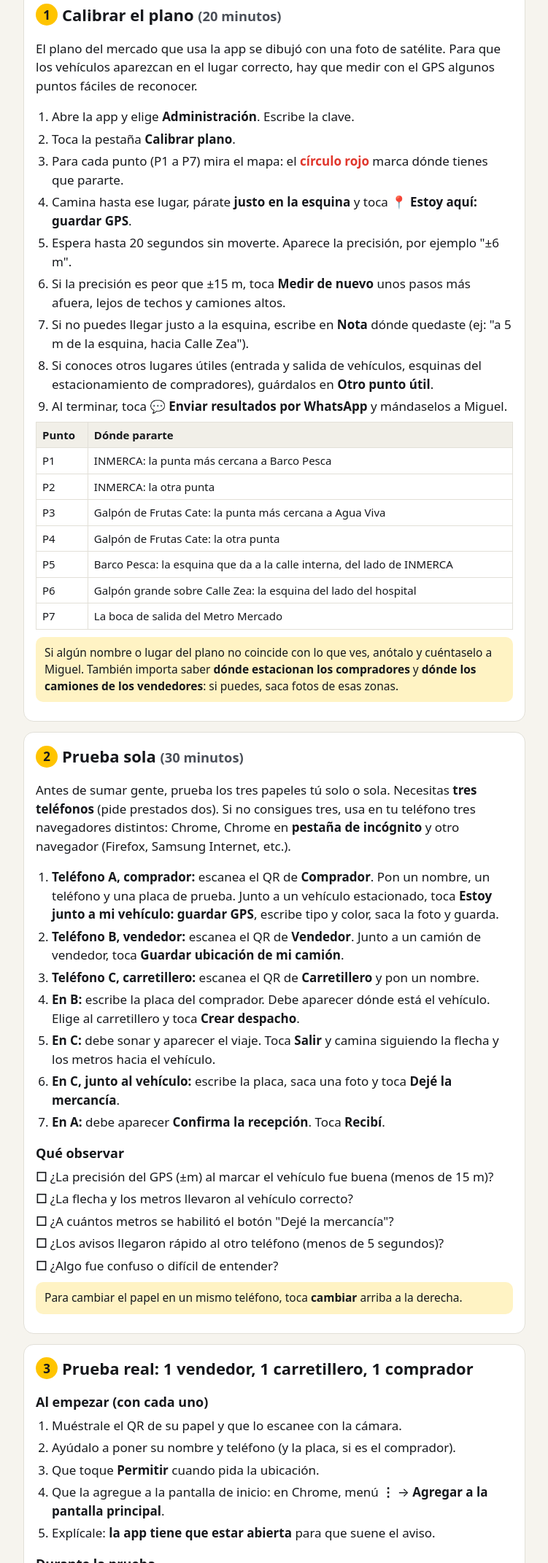
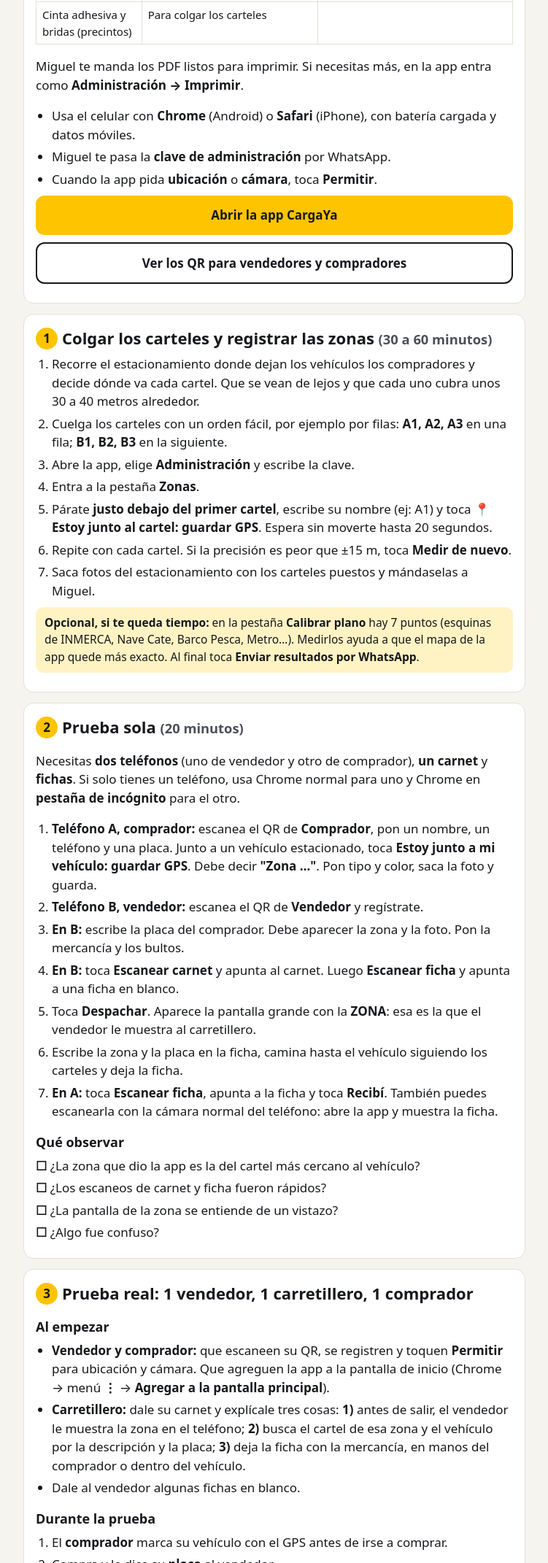
Before and after one commit to rutas-la/CargaYa, a plain HTML site: page guia.html in a window 1280 px wide. Shown: the part 658-2800 px from the top of the page at 73% size, without its empty margins (264-1015 px from the left). Drawn offline with Linux system fonts and the light colour scheme.

Commit message:
Guía, QR y README para el flujo sin teléfono del carretillero
Co-Authored-By: Claude Opus 5.5 <noreply@anthropic.com>
Claude-Session: https://claude.ai/code/session_01Sr8uK4d48WrbyhfeYUaAQ1

```diff
--- a/guia.html
+++ b/guia.html
@@ -27,7 +27,7 @@ li{margin:5px 0}
 .ok{background:var(--grn2);border-radius:10px;padding:10px 12px;margin:10px 0;font-size:15.5px}
 .ojo{background:var(--red2);border-radius:10px;padding:10px 12px;margin:10px 0;font-size:15.5px}
 table{width:100%;border-collapse:collapse;font-size:15px;margin-top:8px}
-td,th{border:1px solid var(--line);padding:6px 8px;text-align:left}
+td,th{border:1px solid var(--line);padding:6px 8px;text-align:left;vertical-align:top}
 th{background:#f1efe8}
 .check li{list-style:none;margin-left:-22px}
 .check li::before{content:"☐ ";font-weight:700}
@@ -37,112 +37,103 @@ small{color:var(--ink2)}
 <body>
 <header><h1>CargaYa · Guía para la prueba</h1><p>Mercado Mayor de Coche · para la persona que hace las pruebas en el lugar</p></header>
 <main>
-<p>Gracias por ayudar. La prueba tiene <b>tres etapas</b>. Haz cada una en orden y, al terminar cada etapa, envíale a Miguel lo que se pide.</p>
-<nav class="idx"><a href="#antes">Antes de empezar</a><a href="#calibrar">1 · Calibrar</a><a href="#sola">2 · Prueba sola</a><a href="#real">3 · Prueba real</a><a href="#problemas">Problemas</a></nav>
+<p>Gracias por ayudar. <b>Cómo funciona:</b> el comprador marca con su teléfono dónde estacionó, y la app le asigna la <b>zona</b> del cartel más cercano. El vendedor ve esa zona y se la muestra al carretillero, que <b>no necesita teléfono</b>: lleva su <b>carnet</b> con número y una <b>ficha de papel</b> con la mercancía. El comprador escanea la ficha para confirmar que recibió.</p>
+<nav class="idx"><a href="#material">Material</a><a href="#zonas">1 · Zonas</a><a href="#sola">2 · Prueba sola</a><a href="#real">3 · Prueba real</a><a href="#problemas">Problemas</a></nav>
 
-<section id="antes">
-<h2>Antes de empezar</h2>
+<section id="material">
+<h2>Material que necesitas</h2>
+<table>
+<tr><th>Qué</th><th>Para qué</th><th>Cuánto</th></tr>
+<tr><td><b>Carteles de zona</b> (A1, A2, B1…)</td><td>Se cuelgan en el estacionamiento de compradores, bien altos y visibles</td><td>Los que hagan falta para cubrir el estacionamiento. Una zona cada 30 a 40 metros.</td></tr>
+<tr><td><b>Carnets de carretillero</b></td><td>Uno para cada carretillero. Recórtalos y, si puedes, plastifícalos.</td><td>Para el piloto alcanza con 2 o 3</td></tr>
+<tr><td><b>Talonario de fichas</b></td><td>Una ficha por cada carga. Va con la mercancía.</td><td>Para el piloto, 1 o 2 hojas (8 fichas por hoja)</td></tr>
+<tr><td>Cinta adhesiva y bridas (precintos)</td><td>Para colgar los carteles</td><td></td></tr>
+</table>
+<p>Miguel te manda los PDF listos para imprimir. Si necesitas más, en la app entra como <b>Administración → Imprimir</b>.</p>
 <ul>
-<li>Usa el celular con <b>Chrome</b> (Android) o <b>Safari</b> (iPhone).</li>
-<li>Lleva <b>la batería cargada</b> y datos móviles. El GPS gasta batería.</li>
-<li>Miguel te pasa por WhatsApp la <b>clave de administración</b>. No la compartas con nadie más.</li>
-<li>Cuando la app pida <b>permiso de ubicación</b>, toca <b>Permitir</b>. Sin ese permiso no funciona.</li>
+<li>Usa el celular con <b>Chrome</b> (Android) o <b>Safari</b> (iPhone), con batería cargada y datos móviles.</li>
+<li>Miguel te pasa la <b>clave de administración</b> por WhatsApp.</li>
+<li>Cuando la app pida <b>ubicación</b> o <b>cámara</b>, toca <b>Permitir</b>.</li>
 </ul>
 <a class="btn" href="./">Abrir la app CargaYa</a>
-<a class="btn o" href="qr.html">Ver los códigos QR de cada rol</a>
+<a class="btn o" href="qr.html">Ver los QR para vendedores y compradores</a>
 </section>
 
-<section id="calibrar">
-<h2><span class="n">1</span>Calibrar el plano <small>(20 minutos)</small></h2>
-<p>El plano del mercado que usa la app se dibujó con una foto de satélite. Para que los vehículos aparezcan en el lugar correcto, hay que medir con el GPS algunos puntos fáciles de reconocer.</p>
+<section id="zonas">
+<h2><span class="n">1</span>Colgar los carteles y registrar las zonas <small>(30 a 60 minutos)</small></h2>
 <ol>
-<li>Abre la app y elige <b>Administración</b>. Escribe la clave.</li>
-<li>Toca la pestaña <b>Calibrar plano</b>.</li>
-<li>Para cada punto (P1 a P7) mira el mapa: el <b style="color:#e0362c">círculo rojo</b> marca dónde tienes que pararte.</li>
-<li>Camina hasta ese lugar, párate <b>justo en la esquina</b> y toca <b>📍 Estoy aquí: guardar GPS</b>.</li>
-<li>Espera hasta 20 segundos sin moverte. Aparece la precisión, por ejemplo "±6 m".</li>
-<li>Si la precisión es peor que ±15 m, toca <b>Medir de nuevo</b> unos pasos más afuera, lejos de techos y camiones altos.</li>
-<li>Si no puedes llegar justo a la esquina, escribe en <b>Nota</b> dónde quedaste (ej: "a 5 m de la esquina, hacia Calle Zea").</li>
-<li>Si conoces otros lugares útiles (entrada y salida de vehículos, esquinas del estacionamiento de compradores), guárdalos en <b>Otro punto útil</b>.</li>
-<li>Al terminar, toca <b>💬 Enviar resultados por WhatsApp</b> y mándaselos a Miguel.</li>
+<li>Recorre el estacionamiento donde dejan los vehículos los compradores y decide dónde va cada cartel. Que se vean de lejos y que cada uno cubra unos 30 a 40 metros alrededor.</li>
+<li>Cuelga los carteles con un orden fácil, por ejemplo por filas: <b>A1, A2, A3</b> en una fila; <b>B1, B2, B3</b> en la siguiente.</li>
+<li>Abre la app, elige <b>Administración</b> y escribe la clave.</li>
+<li>Entra a la pestaña <b>Zonas</b>.</li>
+<li>Párate <b>justo debajo del primer cartel</b>, escribe su nombre (ej: A1) y toca <b>📍 Estoy junto al cartel: guardar GPS</b>. Espera sin moverte hasta 20 segundos.</li>
+<li>Repite con cada cartel. Si la precisión es peor que ±15 m, toca <b>Medir de nuevo</b>.</li>
+<li>Saca fotos del estacionamiento con los carteles puestos y mándaselas a Miguel.</li>
 </ol>
-<table>
-<tr><th>Punto</th><th>Dónde pararte</th></tr>
-<tr><td>P1</td><td>INMERCA: la punta más cercana a Barco Pesca</td></tr>
-<tr><td>P2</td><td>INMERCA: la otra punta</td></tr>
-<tr><td>P3</td><td>Galpón de Frutas Cate: la punta más cercana a Agua Viva</td></tr>
-<tr><td>P4</td><td>Galpón de Frutas Cate: la otra punta</td></tr>
-<tr><td>P5</td><td>Barco Pesca: la esquina que da a la calle interna, del lado de INMERCA</td></tr>
-<tr><td>P6</td><td>Galpón grande sobre Calle Zea: la esquina del lado del hospital</td></tr>
-<tr><td>P7</td><td>La boca de salida del Metro Mercado</td></tr>
-</table>
-<div class="nota">Si algún nombre o lugar del plano no coincide con lo que ves, anótalo y cuéntaselo a Miguel. También importa saber <b>dónde estacionan los compradores</b> y <b>dónde los camiones de los vendedores</b>: si puedes, saca fotos de esas zonas.</div>
+<div class="nota"><b>Opcional, si te queda tiempo:</b> en la pestaña <b>Calibrar plano</b> hay 7 puntos (esquinas de INMERCA, Nave Cate, Barco Pesca, Metro…). Medirlos ayuda a que el mapa de la app quede más exacto. Al final toca <b>Enviar resultados por WhatsApp</b>.</div>
 </section>
 
 <section id="sola">
-<h2><span class="n">2</span>Prueba sola <small>(30 minutos)</small></h2>
-<p>Antes de sumar gente, prueba los tres papeles tú solo o sola. Necesitas <b>tres teléfonos</b> (pide prestados dos). Si no consigues tres, usa en tu teléfono tres navegadores distintos: Chrome, Chrome en <b>pestaña de incógnito</b> y otro navegador (Firefox, Samsung Internet, etc.).</p>
+<h2><span class="n">2</span>Prueba sola <small>(20 minutos)</small></h2>
+<p>Necesitas <b>dos teléfonos</b> (uno de vendedor y otro de comprador), <b>un carnet</b> y <b>fichas</b>. Si solo tienes un teléfono, usa Chrome normal para uno y Chrome en <b>pestaña de incógnito</b> para el otro.</p>
 <ol>
-<li><b>Teléfono A, comprador:</b> escanea el QR de <b>Comprador</b>. Pon un nombre, un teléfono y una placa de prueba. Junto a un vehículo estacionado, toca <b>Estoy junto a mi vehículo: guardar GPS</b>, escribe tipo y color, saca la foto y guarda.</li>
-<li><b>Teléfono B, vendedor:</b> escanea el QR de <b>Vendedor</b>. Junto a un camión de vendedor, toca <b>Guardar ubicación de mi camión</b>.</li>
-<li><b>Teléfono C, carretillero:</b> escanea el QR de <b>Carretillero</b> y pon un nombre.</li>
-<li><b>En B:</b> escribe la placa del comprador. Debe aparecer dónde está el vehículo. Elige al carretillero y toca <b>Crear despacho</b>.</li>
-<li><b>En C:</b> debe sonar y aparecer el viaje. Toca <b>Salir</b> y camina siguiendo la flecha y los metros hacia el vehículo.</li>
-<li><b>En C, junto al vehículo:</b> escribe la placa, saca una foto y toca <b>Dejé la mercancía</b>.</li>
-<li><b>En A:</b> debe aparecer <b>Confirma la recepción</b>. Toca <b>Recibí</b>.</li>
+<li><b>Teléfono A, comprador:</b> escanea el QR de <b>Comprador</b>, pon un nombre, un teléfono y una placa. Junto a un vehículo estacionado, toca <b>Estoy junto a mi vehículo: guardar GPS</b>. Debe decir <b>"Zona …"</b>. Pon tipo y color, saca la foto y guarda.</li>
+<li><b>Teléfono B, vendedor:</b> escanea el QR de <b>Vendedor</b> y regístrate.</li>
+<li><b>En B:</b> escribe la placa del comprador. Debe aparecer la zona y la foto. Pon la mercancía y los bultos.</li>
+<li><b>En B:</b> toca <b>Escanear carnet</b> y apunta al carnet. Luego <b>Escanear ficha</b> y apunta a una ficha en blanco.</li>
+<li>Toca <b>Despachar</b>. Aparece la pantalla grande con la <b>ZONA</b>: esa es la que el vendedor le muestra al carretillero.</li>
+<li>Escribe la zona y la placa en la ficha, camina hasta el vehículo siguiendo los carteles y deja la ficha.</li>
+<li><b>En A:</b> toca <b>Escanear ficha</b>, apunta a la ficha y toca <b>Recibí</b>. También puedes escanearla con la cámara normal del teléfono: abre la app y muestra la ficha.</li>
 </ol>
 <h3>Qué observar</h3>
 <ul class="check">
-<li>¿La precisión del GPS (±m) al marcar el vehículo fue buena (menos de 15 m)?</li>
-<li>¿La flecha y los metros llevaron al vehículo correcto?</li>
-<li>¿A cuántos metros se habilitó el botón "Dejé la mercancía"?</li>
-<li>¿Los avisos llegaron rápido al otro teléfono (menos de 5 segundos)?</li>
-<li>¿Algo fue confuso o difícil de entender?</li>
+<li>¿La zona que dio la app es la del cartel más cercano al vehículo?</li>
+<li>¿Los escaneos de carnet y ficha fueron rápidos?</li>
+<li>¿La pantalla de la zona se entiende de un vistazo?</li>
+<li>¿Algo fue confuso?</li>
 </ul>
-<div class="nota">Para cambiar el papel en un mismo teléfono, toca <b>cambiar</b> arriba a la derecha.</div>
 </section>
 
 <section id="real">
 <h2><span class="n">3</span>Prueba real: 1 vendedor, 1 carretillero, 1 comprador</h2>
-<h3>Al empezar (con cada uno)</h3>
+<h3>Al empezar</h3>
+<ul>
+<li><b>Vendedor y comprador:</b> que escaneen su QR, se registren y toquen <b>Permitir</b> para ubicación y cámara. Que agreguen la app a la pantalla de inicio (Chrome → menú <b>⋮</b> → <b>Agregar a la pantalla principal</b>).</li>
+<li><b>Carretillero:</b> dale su carnet y explícale tres cosas: <b>1)</b> antes de salir, el vendedor le muestra la zona en el teléfono; <b>2)</b> busca el cartel de esa zona y el vehículo por la descripción y la placa; <b>3)</b> deja la ficha con la mercancía, en manos del comprador o dentro del vehículo.</li>
+<li>Dale al vendedor algunas fichas en blanco.</li>
+</ul>
+<h3>Durante la prueba</h3>
 <ol>
-<li>Muéstrale el QR de su papel y que lo escanee con la cámara.</li>
-<li>Ayúdalo a poner su nombre y teléfono (y la placa, si es el comprador).</li>
-<li>Que toque <b>Permitir</b> cuando pida la ubicación.</li>
-<li>Que la agregue a la pantalla de inicio: en Chrome, menú <b>⋮</b> → <b>Agregar a la pantalla principal</b>.</li>
-<li>Explícale: <b>la app tiene que estar abierta</b> para que suene el aviso.</li>
+<li>El <b>comprador</b> marca su vehículo con el GPS antes de irse a comprar.</li>
+<li>Compra y le dice su <b>placa</b> al vendedor.</li>
+<li>El <b>vendedor</b> escanea el carnet y una ficha, despacha y le muestra la pantalla de la zona al carretillero.</li>
+<li>El <b>carretillero</b> lleva la mercancía y deja la ficha.</li>
+<li>El <b>comprador</b> escanea la ficha y confirma, o reporta si falta algo.</li>
 </ol>
-<h3>Durante la prueba</h3>
-<ul>
-<li>El <b>comprador</b> marca su vehículo con el GPS <b>antes de irse a comprar</b>, con foto y tipo y color.</li>
-<li>El <b>vendedor</b> crea el despacho con la placa que le dice el comprador.</li>
-<li>El <b>carretillero</b> sigue la flecha y entrega con placa y foto.</li>
-<li>El <b>comprador</b> confirma desde su teléfono, o da su PIN si está ahí.</li>
-</ul>
 <h3>Anota para cada entrega</h3>
 <table>
 <tr><th>Dato</th><th>Ejemplo</th></tr>
-<tr><td>Minutos desde "Salir" hasta "Dejé la mercancía"</td><td>4 min</td></tr>
+<tr><td>Minutos desde que salió el carretillero hasta que llegó al vehículo</td><td>4 min</td></tr>
 <tr><td>¿Encontró el vehículo a la primera?</td><td>Sí / No, por qué</td></tr>
 <tr><td>Cuánto tarda normalmente sin la app</td><td>15 min buscando</td></tr>
-<tr><td>Qué dijo cada uno</td><td>"Me gustó la foto del carro"</td></tr>
+<tr><td>Qué dijo cada uno</td><td>"Lo de la zona me sirvió mucho"</td></tr>
 </table>
-<div class="ok">Al final, pregúntale a cada uno: <b>¿La usarías todos los días? ¿Cuánto pagarías al mes?</b> Esas respuestas valen mucho.</div>
+<div class="ok">Al final, pregúntale a cada uno: <b>¿Lo usarías todos los días? ¿Cuánto pagarías al mes?</b> Al carretillero: <b>¿Te ahorró tiempo? ¿Hiciste más viajes?</b></div>
 </section>
 
 <section id="problemas">
 <h2>Si algo falla</h2>
-<h3>"Le negaste el permiso de ubicación"</h3>
-<p><b>Android / Chrome:</b> toca el candado 🔒 al lado de la dirección → <b>Permisos</b> → <b>Ubicación</b> → <b>Permitir</b>. Recarga la página.<br>
-<b>iPhone:</b> Ajustes → Privacidad → Localización → Safari → <b>Al usar la app</b>.</p>
-<h3>La precisión es mala (más de ±20 m)</h3>
-<p>Sal de debajo de techos, aléjate de camiones altos, espera 10 segundos sin moverte y vuelve a tocar el botón. Si sigue mal, que el comprador <b>corrija el punto tocando el mapa</b>.</p>
-<h3>El carretillero está junto al vehículo pero el botón no se habilita</h3>
-<p>Que toque <b>"Estoy junto al vehículo pero el GPS no me deja"</b>. Así puede entregar con placa y foto obligatoria. Anota que pasó.</p>
+<h3>No pide permiso de cámara o de ubicación, o dice que se negó</h3>
+<p><b>Android / Chrome:</b> toca el candado 🔒 al lado de la dirección → <b>Permisos</b> → activa <b>Ubicación</b> y <b>Cámara</b>. Recarga la página.<br>
+<b>iPhone:</b> Ajustes → Safari → Cámara / Ubicación → <b>Permitir</b>.</p>
+<h3>El escáner no lee el código</h3>
+<p>Acerca o aleja el teléfono, busca buena luz y que el código no esté arrugado. Si igual no lo lee, escribe el <b>número</b> en la casilla que está al lado del botón. El de la ficha está arriba, en grande; el del carnet, al lado del QR.</p>
+<h3>El comprador queda "Fuera de zona" o con la zona equivocada</h3>
+<p>Revisa que esa zona esté registrada en <b>Zonas</b> y que se haya medido parado debajo del cartel. El comprador puede tocar <b>Estoy junto al vehículo: actualizar GPS</b>.</p>
+<h3>El comprador perdió la ficha</h3>
+<p>En <b>Recibir mercancía</b> puede tocar <b>Recibí (no tengo la ficha)</b>. Queda registrado que confirmó sin escanear.</p>
 <h3>Arriba dice "Sin conexión"</h3>
-<p>No pasa nada: la app guarda las acciones y las envía cuando vuelve la señal. Si dura mucho, prueba con datos de otra compañía o con WiFi.</p>
-<h3>El vendedor escribe la placa y dice "no está registrada"</h3>
-<p>El comprador todavía no marcó su vehículo. Que lo haga primero.</p>
+<p>La app guarda lo que hagas y lo envía cuando vuelve la señal.</p>
 <div class="ojo">Cualquier otro problema: saca una <b>captura de pantalla</b> y mándasela a Miguel con una línea de qué estabas haciendo.</div>
 </section>
 </main>
```
Also changed, not shown: qr.html (+1 -2 lines), qr/cargaya-qr-carretillero.png (deleted), 1 other file.
